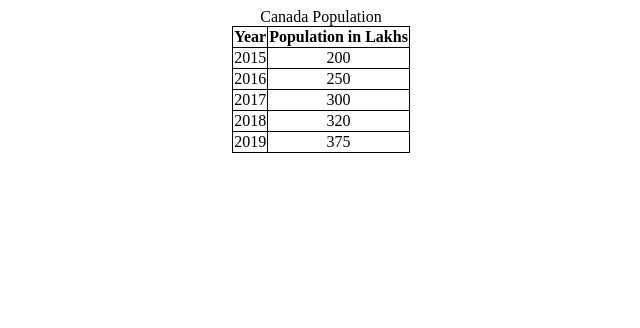
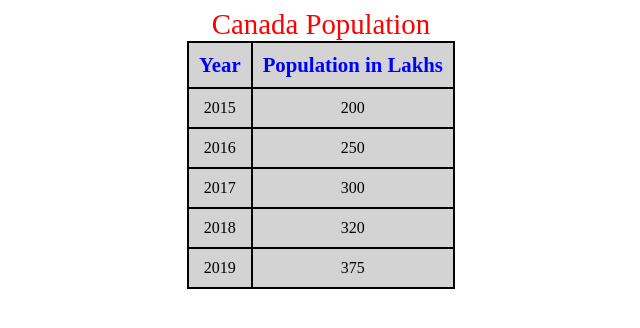
Before and after one commit to neethu-ms/bar-chart, a website: page index.html in a window 1280 px wide. Shown: the whole page, without its empty margins (319-959 px from the left). Drawn offline with Linux system fonts and the light colour scheme.

Commit message:
Added styles for table

```diff
--- a/css/styles.css
+++ b/css/styles.css
@@ -3,10 +3,27 @@
 }
 
 table, th, td {
-  border: 1px solid black;
+  border: 2px solid black;
   border-collapse: collapse;
+  background-color: lightgrey;
 }
 
-td {
+th, td {
   text-align: center;
+  padding: 10px;
 }
+
+th {
+  font-size: 1.3em;
+  color: blue;
+}
+
+caption {
+  color: red;
+  font-size: 1.8em;
+}
+
+h1 {
+  text-align: center;
+  color: firebrick;
+}
```
